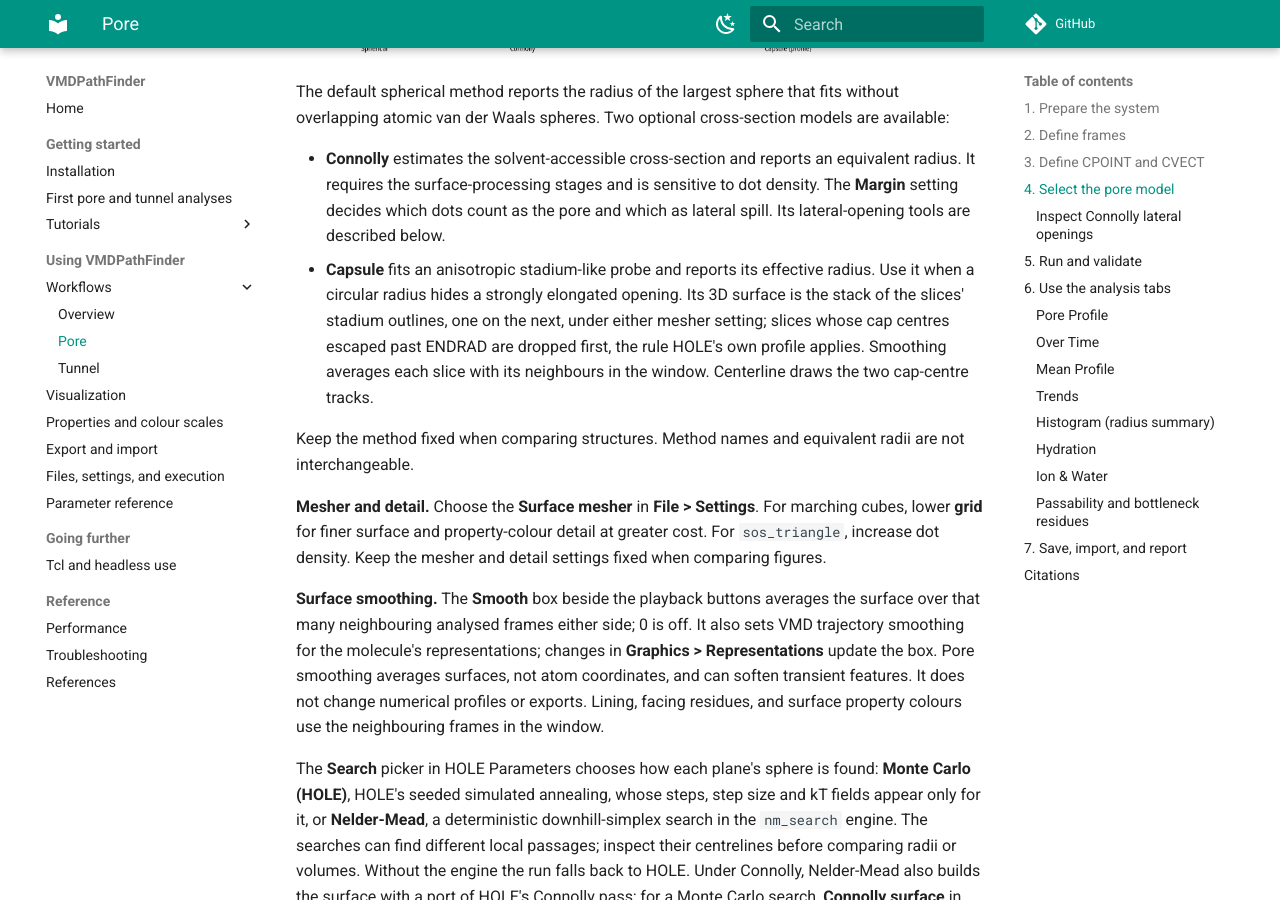
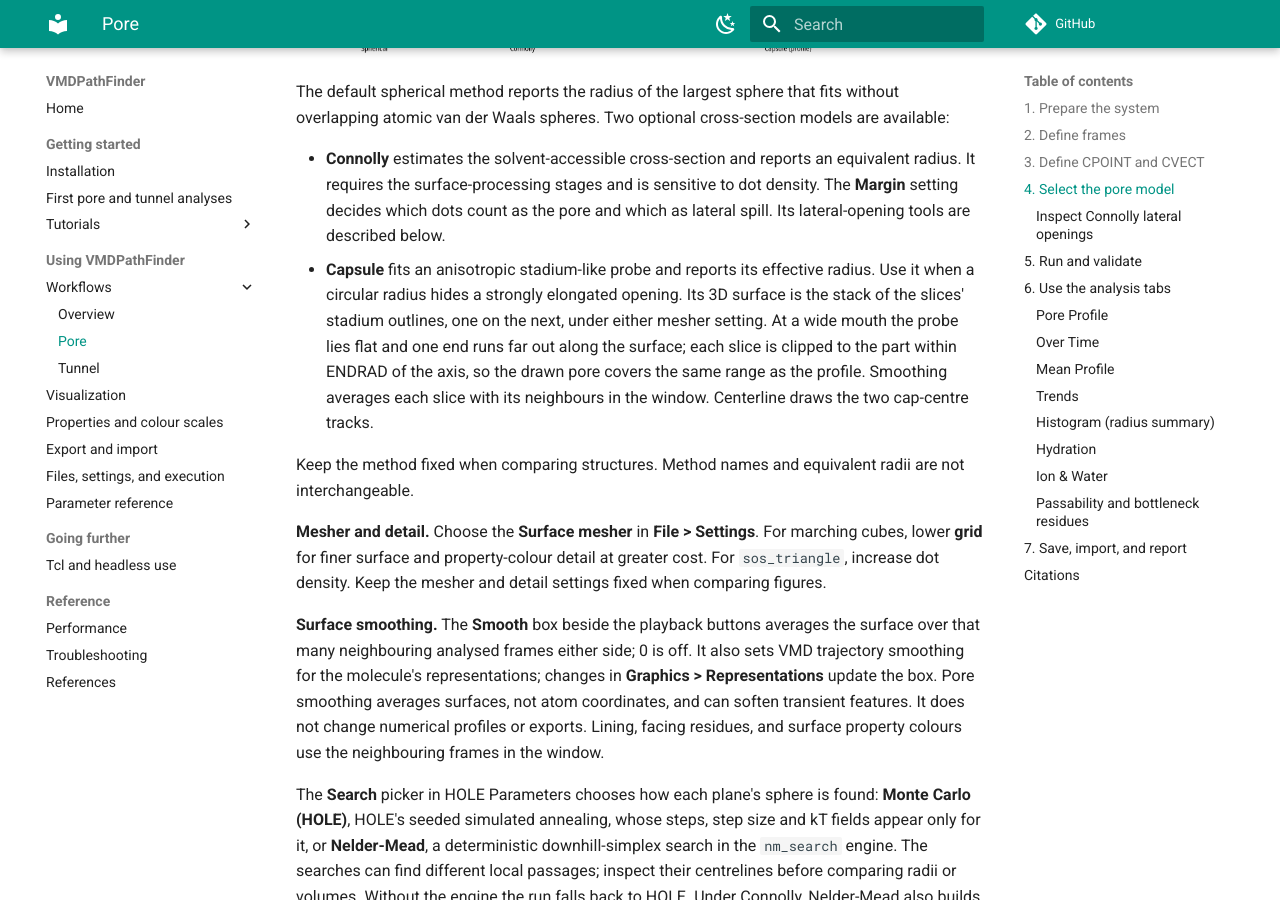
Before and after one commit to aminkvh/VMDHole, an MkDocs documentation site: the page built from docs/pore-mode.md, in a window 1280 px wide and 900 px high, scrolled down 2116 px. Built offline with MkDocs 1.6.1 and Material for MkDocs 9.7.7, drawn with Linux system fonts in a browser that asks for light colours; comment, search, counter and statistics services are not loaded.

Commit message:
fix: a wide capsule mouth is clipped to the end radius, not dropped

```diff
--- a/docs/pore-mode.md
+++ b/docs/pore-mode.md
@@ -82,10 +82,11 @@ models are available:
 - **Capsule** fits an anisotropic stadium-like probe and reports its effective
   radius. Use it when a circular radius hides a strongly elongated opening.
   Its 3D surface is the stack of the slices' stadium outlines, one on the
-  next, under either mesher setting; slices whose cap centres escaped past
-  ENDRAD are dropped first, the rule HOLE's own profile applies. Smoothing
-  averages each slice with its neighbours in the window. Centerline draws
-  the two cap-centre tracks.
+  next, under either mesher setting. At a wide mouth the probe lies flat and
+  one end runs far out along the surface; each slice is clipped to the part
+  within ENDRAD of the axis, so the drawn pore covers the same range as the
+  profile. Smoothing averages each slice with its neighbours in the window.
+  Centerline draws the two cap-centre tracks.
 
 Keep the method fixed when comparing structures. Method names and equivalent
 radii are not interchangeable.
```
Also changed, not shown: 2 other files.
